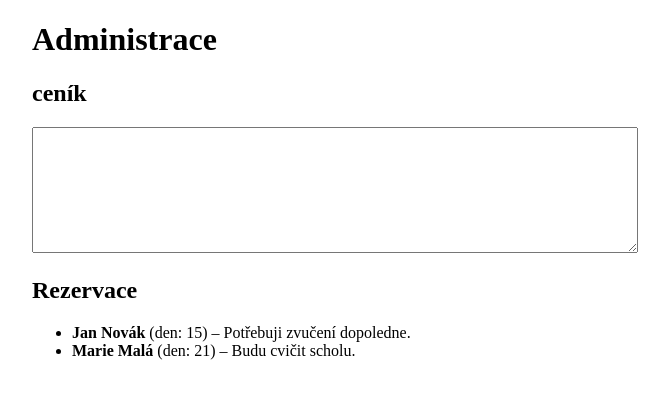
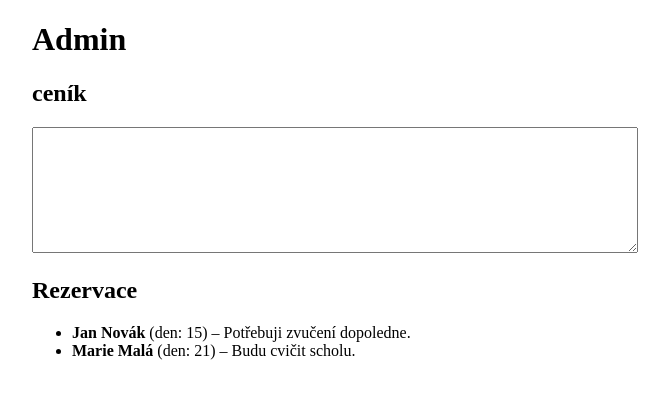
Before and after one commit to stepajanas-zrs/zvu-en-Blatnice-pod-Sv.-Ant., a Next.js app: page /admin in a window 1280 px wide. Shown: the top 398 px of the page, without its empty margins (308-977 px from the left). Built offline with nearby package versions, Linux system fonts and the light colour scheme.

Commit message:
Update admin.js

```diff
--- a/pages/admin.js
+++ b/pages/admin.js
@@ -4,7 +4,7 @@ export default function Admin() {
   const [cenik, setcenik] = useState("");
   const [rezervace, setRezervace] = useState([]);
 
-  // Načti budeceník
+  // Načti ceník
   useEffect(() => {
     fetch("/api/cenik")
       .then(r => r.json())
@@ -20,7 +20,7 @@ export default function Admin() {
 
   return (
     <div style={{ maxWidth: 600, margin: "0 auto" }}>
-      <h1>Administrace</h1>
+      <h1>Admin</h1>
       <section>
         <h2>ceník</h2>
         <textarea
```
